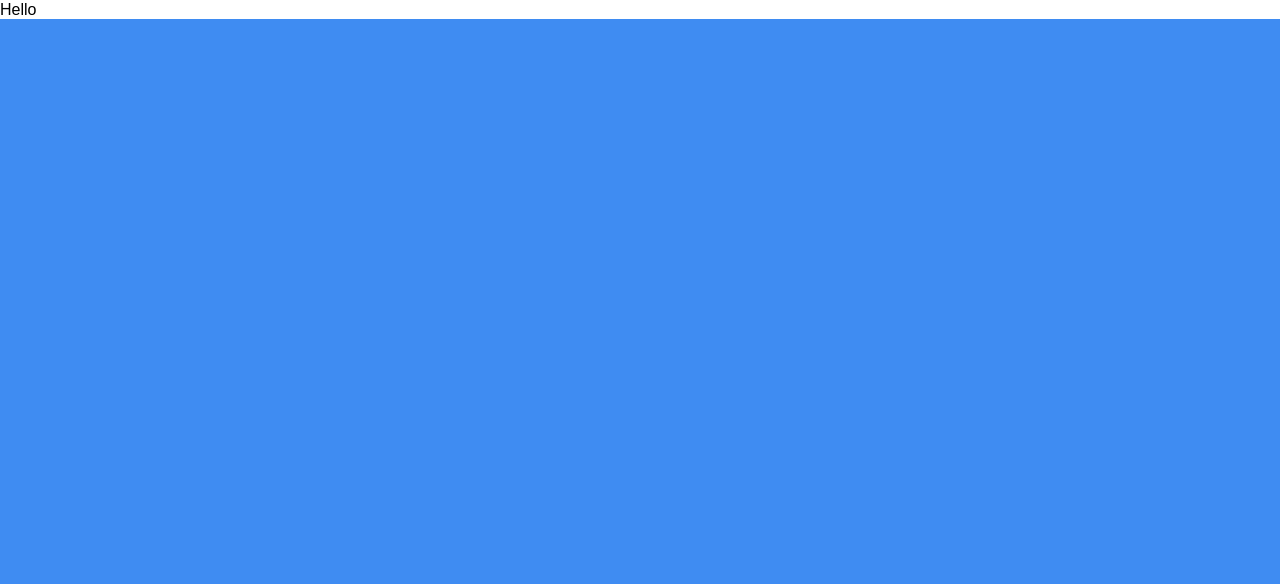
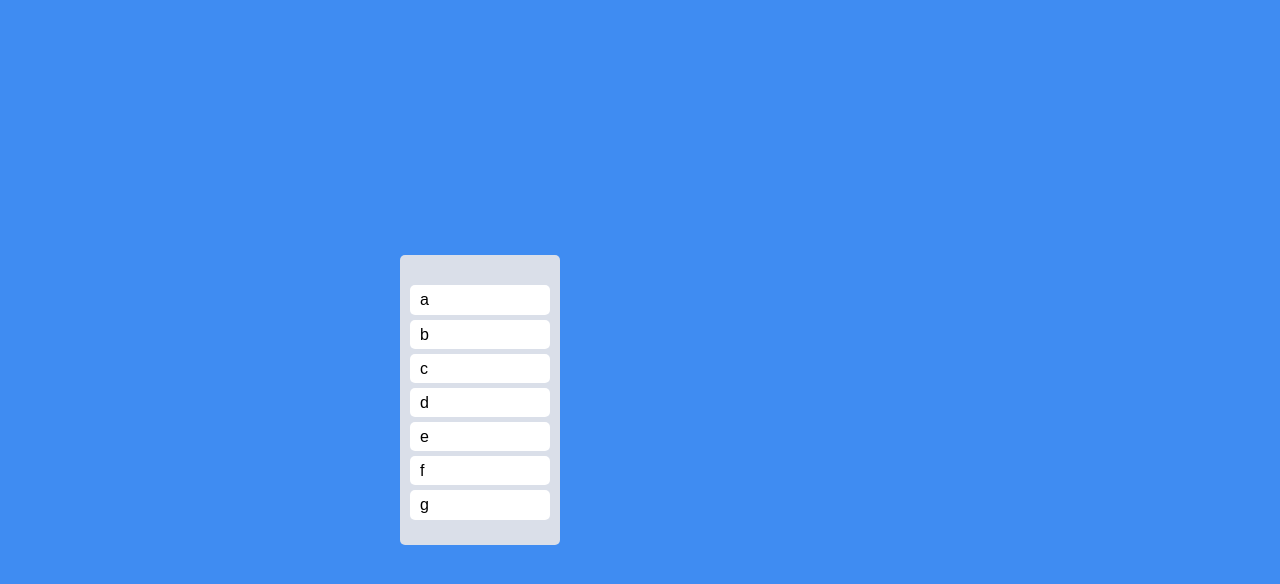
Before and after one commit to seovee/react-masterclass, a React (Create React App) app: page / in a window 1280 px wide. Shown: the top 584 px of the page. Built offline with nearby package versions, Linux system fonts and the light colour scheme.

Commit message:
7.4 Style넣고 Placeholders 사용하기

```diff
--- a/src/App.tsx
+++ b/src/App.tsx
@@ -1,37 +1,66 @@
 import { DragDropContext, Draggable, Droppable } from "react-beautiful-dnd";
 import styled from "styled-components";
 
+const Wrapper = styled.div`
+  display: flex;
+  max-width: 480px;
+  width: 100%;
+  margin: 0 auto;
+  align-items: center;
+  justify-content: center;
+  height: 100vh;
+`;
+const Boards = styled.div`
+  display: grid;
+  width: 100%;
+  grid-template-columns: repeat(3, 1fr);
+`;
+
 const Board = styled.div`
+  padding: 20px 10px;
+  padding-top: 30px;
   background-color: ${(props) => props.theme.boardColor};
+  border-radius: 5px;
+  min-height: 100px;
 `;
 
 const Card = styled.div`
+  border-radius: 5px;
+  padding: 5px 10px;
+  margin-bottom: 5px;
   background-color: ${(props) => props.theme.cardColor};
 `;
+
+const toDos = ["a", "b", "c", "d", "e", "f", "g"];
 
 function App() {
   const onDragEnd = () => {};
   return (
     <DragDropContext onDragEnd={onDragEnd}>
-      <div>
+      <Wrapper>
+        <Boards>
           <Droppable droppableId="one">
             {(magic) => (
               <Board ref={magic.innerRef} {...magic.droppableProps}>
-              <Draggable draggableId="first" index={0}>
+                {toDos.map((toDo, index) => (
+                  <Draggable draggableId={toDo} index={index}>
                     {(magic) => (
                       <Card
                         ref={magic.innerRef}
                         {...magic.draggableProps}
                         {...magic.dragHandleProps}
                       >
-                    Hello
+                        {toDo}
                       </Card>
                     )}
                   </Draggable>
+                ))}
+                {magic.placeholder}
               </Board>
             )}
           </Droppable>
-      </div>
+        </Boards>
+      </Wrapper>
     </DragDropContext>
   );
 }
```
Lines whose indentation alone changed are shown as unchanged.
